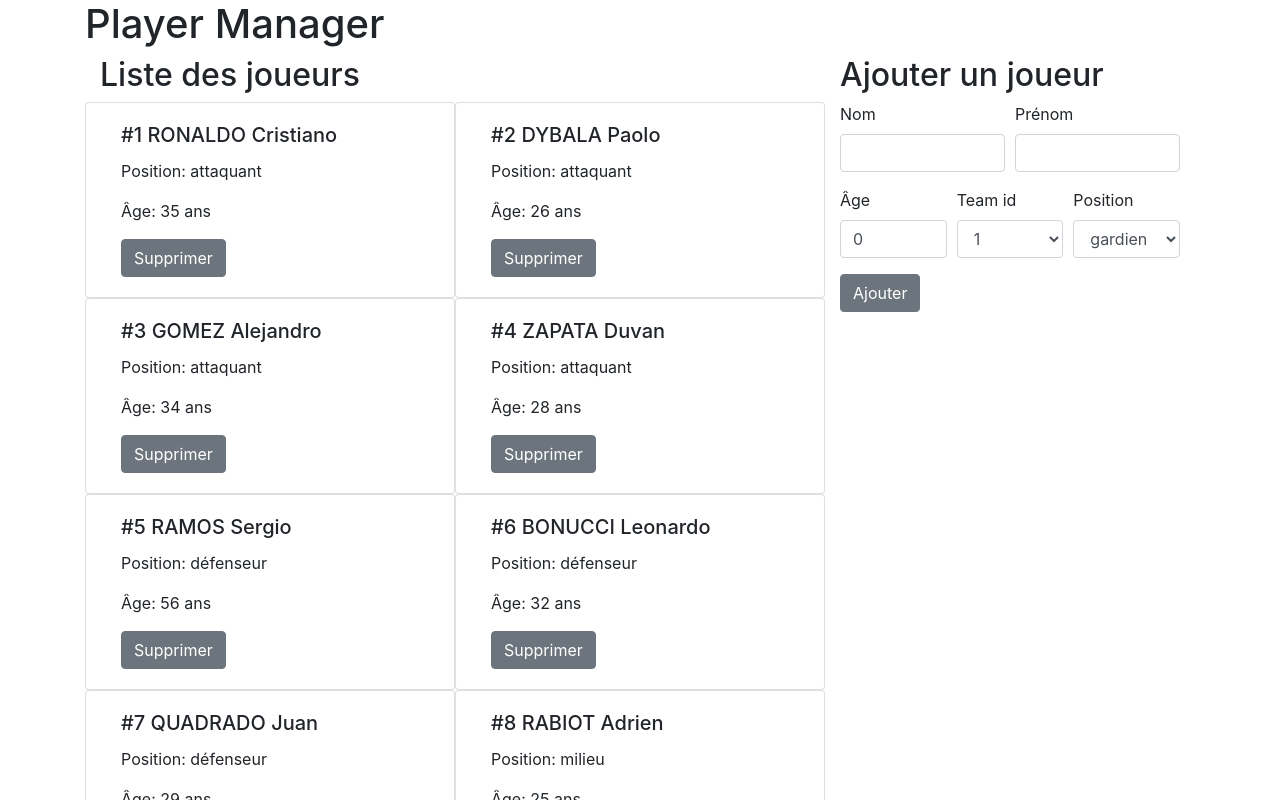
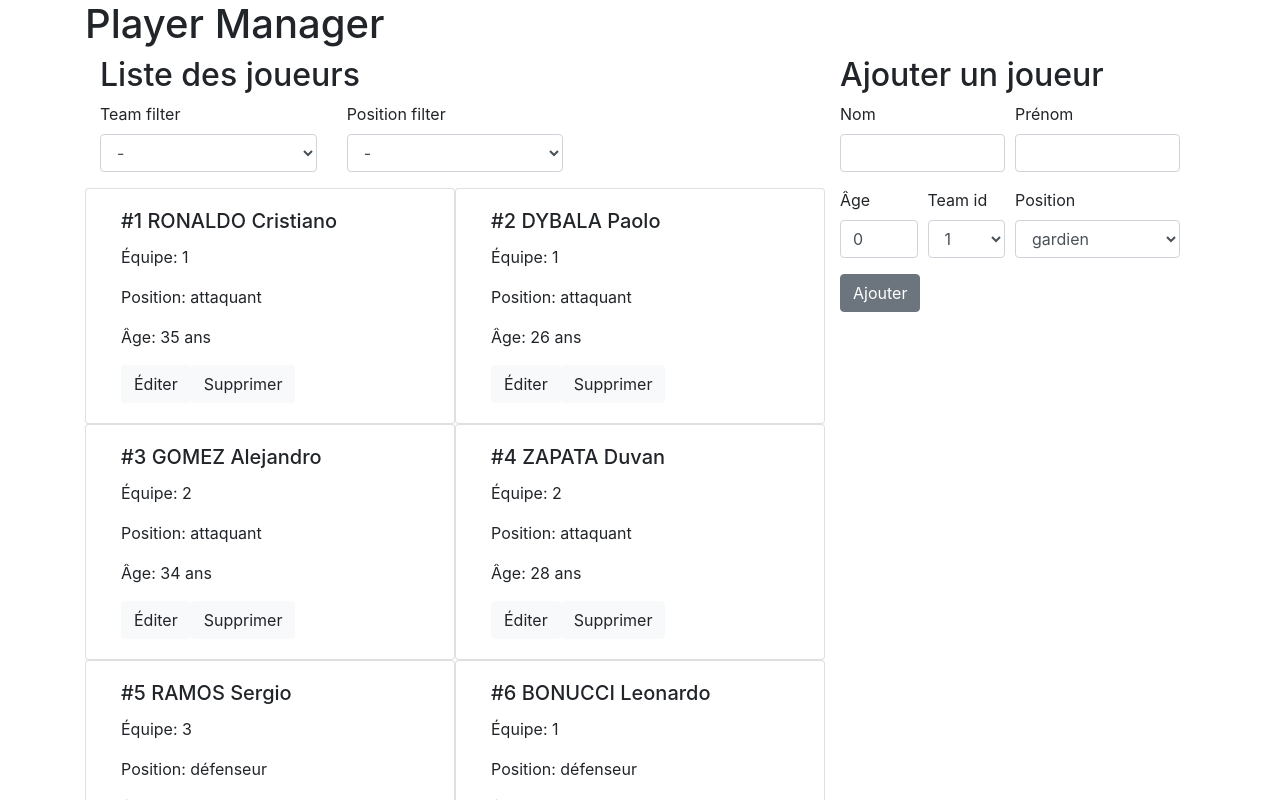
Before and after one commit to sBoussus/aston_angular, an Angular app: page / in a window 1280 px wide. Shown: the top 800 px of the page. Built offline with nearby package versions, Linux system fonts and the light colour scheme; data requests are answered from the project's data file.

Commit message:
exo_jeudi - filtres d'affichage

```diff
--- a/src/app/player-manager/player-form/player-form.component.html
+++ b/src/app/player-manager/player-form/player-form.component.html
@@ -11,11 +11,11 @@
         </div>
     </div>
     <div class="form-row">
-        <div class="form-group col-md-4">
+        <div class="form-group col-md-3">
             <label>Âge</label>
             <input type="number" class="form-control" [(ngModel)]="player.age">
         </div>
-        <div class="form-group col-md-4">
+        <div class="form-group col-md-3">
             <label>Team id</label>
             <select class="form-control" [(ngModel)]="player.teamId">
                 <option>1</option>
@@ -23,7 +23,7 @@
                 <option>3</option>
             </select>
         </div>
-        <div class="form-group col-md-4">
+        <div class="form-group col-md-6">
             <label>Position</label>
             <select class="form-control" [(ngModel)]="player.position">
                 <option>gardien</option>
--- a/src/app/player-manager/player-form/player-form.component.ts
+++ b/src/app/player-manager/player-form/player-form.component.ts
@@ -27,7 +27,7 @@ export class PlayerFormComponent implements OnInit {
   createPlayer() {
     this.playerService
       .postPlayer(this.player)
-      .subscribe(res => console.log(res))
+      .subscribe(res => console.log(res));
   }
 
 }
--- a/src/app/player-manager/player-list/player-list.component.html
+++ b/src/app/player-manager/player-list/player-list.component.html
@@ -1,11 +1,35 @@
 <h2>Liste des joueurs</h2>
+<div class="row">
+    <div class="form-group col-md-4">
+        <label>Team filter</label>
+        <select class="form-control" (change)="changeTeamIdFilter($event)">
+            <option>-</option>
+            <option>1</option>
+            <option>2</option>
+            <option>3</option>
+        </select>
+    </div>
+    <div class="form-group col-md-4">
+        <label>Position filter</label>
+        <select class="form-control" (change)="changePositionFilter($event)">
+            <option>-</option>
+            <option>gardien</option>
+            <option>défenseur</option>
+            <option>milieu</option>
+            <option>attaquant</option>
+        </select>
+    </div>
+</div>
+
 <div class="row">
     <div class="card col-6" style="width: 18rem;" *ngFor="let player of players;">
         <div class="card-body">
             <h5 class="card-title">#{{ player.id }} {{ player.lastname | uppercase }} {{ player.firstname }}</h5>
+            <p class="card-text">Équipe: {{ player.teamid }}</p>
             <p class="card-text">Position: {{ player.position }}</p>
             <p class="card-text">Âge: {{ player.age }} ans</p>
-            <button type="submit" class="btn btn-secondary" (click)="supprPlayer($event, player.id)">Supprimer</button>
+            <button type="submit" class="btn btn-light" (click)="updatePlayer($event, player.id)">Éditer</button>
+            <button type="submit" class="btn btn-light" (click)="supprPlayer($event, player.id)">Supprimer</button>
         </div>
     </div>
 </div>
--- a/src/app/player-manager/player-list/player-list.component.ts
+++ b/src/app/player-manager/player-list/player-list.component.ts
@@ -10,7 +10,9 @@ import { Component, OnInit } from '@angular/core';
 })
 export class PlayerListComponent implements OnInit {
 
-  players: any = [];
+  public players: any = [];
+  positionFilter: string = '';
+  teamIdFilter: number = 0;
 
   constructor(
     private playerService: PlayerService) {
@@ -31,9 +33,52 @@ export class PlayerListComponent implements OnInit {
       .pipe(
         switchMap((players: any) => players),
       )
-      .subscribe(player => {
+      .subscribe((player: any) => {
         this.players.push(player);
       });
+  }
+
+  changeTeamIdFilter(event: any) {
+    let { value } = event.target;
+
+    if (value !== '-') {
+      value = parseInt(value);
+      this.playerService
+        .getPlayers()
+        .subscribe((players: any[]) => {
+          this.players = players.filter((player: any) => {
+            return player.teamid === value;
+          });
+        });
+    } else {
+      this.playerService
+        .getPlayers()
+        .subscribe((players: any[]) => {
+          this.players = players;
+        });
+    }
+
+  }
+
+  changePositionFilter(event: any) {
+    let { value } = event.target;
+
+    if (value !== '-') {
+      this.playerService
+        .getPlayers()
+        .subscribe((players: any[]) => {
+          this.players = players.filter((player: any) => {
+            return player.position === value;
+          });
+        });
+    } else {
+      this.playerService
+        .getPlayers()
+        .subscribe((players: any[]) => {
+          this.players = players;
+        });
+    }
+
   }
 
   supprPlayer(event: any, playerId: number) {
--- a/src/app/player-manager/player.service.ts
+++ b/src/app/player-manager/player.service.ts
@@ -22,6 +22,10 @@ export class PlayerService {
     return this.http.post(API, player);
   }
 
+  putPlayer(player: any): any {
+    return this.http.put(API, player);
+  }
+
   deletePlayer(id: any): any {
     return this.http.delete(API + '/' + id);
   }
```
